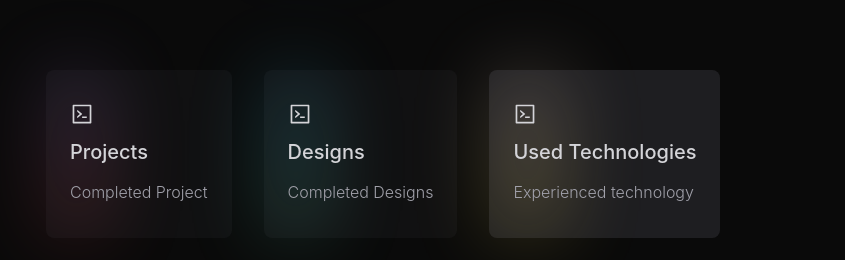
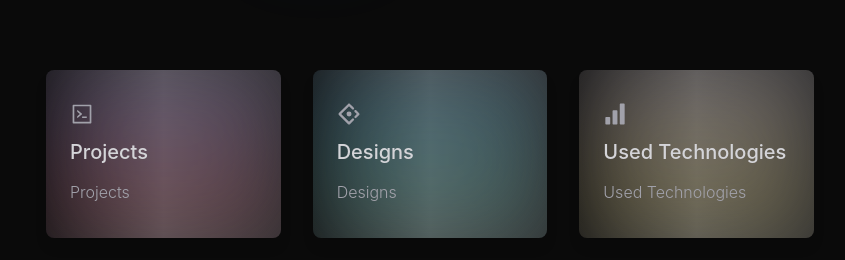
Before and after one commit to poyrazavsever/www.pavsever.com, a React (Create React App) app: page / in a window 1280 px wide. Shown: the part 540-800 px from the top of the page, without its empty margins (210-1055 px from the left). Built offline with nearby package versions, Linux system fonts and the light colour scheme; no server answers.

Commit message:
feat: done statsCard component

```diff
--- /dev/null
+++ b/src/Components/StatsCard.jsx
@@ -0,0 +1,21 @@
+import React from 'react';
+import { motion } from 'framer-motion';
+import ReactIcon from "./Icon";
+
+export const StatsCard = ({ title, value, gradientColors, iconName }) => {
+    return (
+        <div className='relative w-full px-6 py-8 bg-zinc-900 rounded-lg shadow-lg overflow-hidden'>
+            <motion.div
+                className='absolute inset-0 bg-gradient-to-r from-neutral-800 via-neutral-300 to-neutral-500'
+                animate={{ opacity: [0.1, 0.3, 0.1] }}
+                transition={{ duration: 12, repeat: Infinity}}
+            ></motion.div>
+            <div className='flex flex-col justify-start items-start gap-3 z-30 relative'>
+                <div><ReactIcon iconName={iconName} iconType={"ai"} classname="text-2xl text-zinc-400" /></div>
+                <div><h2 className='text-xl font-medium text-zinc-300'>{title}</h2></div>
+                <div><p className='text-base text-zinc-400 font-light'><span className='text-lg text-zinc-200 font-semibold'>{value}</span> {title}</p></div>
+            </div>
+            <div className={`absolute inset-0 bg-gradient-to-t ${gradientColors} opacity-20 blur-2xl`}></div>
+        </div>
+    );
+}
--- a/src/Pages/Home/Banner.jsx
+++ b/src/Pages/Home/Banner.jsx
@@ -2,10 +2,10 @@ import React, { useState, useEffect } from 'react';
 import ReactIcon from "../../Components/Icon";
 import { data as skillData } from "../../skillsData";
 import { motion, useAnimation } from 'framer-motion';
+import {StatsCard} from "../../Components/StatsCard"
 
 function Banner() {
     const iconStyle = "text-lg text-zinc-500 hover:text-neutral-200 transition-all";
-    const statboxStyle = "text-2xl text-zinc-300";
     const API = "https://api.github.com/users/poyrazavsever";
 
     const [repo, setRepo] = useState("");
@@ -86,38 +86,10 @@ function Banner() {
                 </div>
             </div>
 
-            <div>
-                <div className='hidden md:flex flex-col md:flex-row justify-start items-center gap-8'>
-                    <div className='relative px-6 py-8'>
-                        <div className='flex flex-col justify-start items-start gap-3 z-30'>
-                            <div><ReactIcon iconName={"AiOutlineCode"} iconType={"ai"} classname={statboxStyle} /></div>
-                            <div><h2 className='text-xl font-medium text-zinc-300'>Projects</h2></div>
-                            <div><p className='text-base text-zinc-400 font-light'><span className='text-lg text-zinc-200 font-semibold'>{repo}</span> Completed Project</p></div>
-                        </div>
-                        <div className='absolute bg-zinc-800 opacity-30 stroke-zinc-400 rounded-lg w-full h-full top-0 left-0 -z-30'></div>
-                        <div className='bg-gradient-to-t from-red-500 to-violet-400 rounded-lg w-1/3 h-full opacity-20 blur-2xl absolute top-0 left-0 -z-30'></div>
-                    </div>
-
-                    <div className='relative px-6 py-8'>
-                        <div className='flex flex-col justify-start items-start gap-3 z-30'>
-                            <div><ReactIcon iconName={"AiOutlineCode"} iconType={"ai"} classname={statboxStyle} /></div>
-                            <div><h2 className='text-xl font-medium text-zinc-300'>Designs</h2></div>
-                            <div><p className='text-base text-zinc-400 font-light'><span className='text-lg text-zinc-200 font-semibold'>{designs}</span> Completed Designs</p></div>
-                        </div>
-                        <div className='absolute bg-zinc-800 opacity-30 stroke-zinc-400 rounded-lg w-full h-full top-0 left-0 -z-30'></div>
-                        <div className='bg-gradient-to-t from-emerald-300 to-sky-400 rounded-lg w-1/3 h-full opacity-20 blur-2xl absolute top-0 left-0 -z-30'></div>
-                    </div>
-
-                    <div className='relative px-6 py-8'>
-                        <div className='flex flex-col justify-start items-start gap-3 z-30'>
-                            <div><ReactIcon iconName={"AiOutlineCode"} iconType={"ai"} classname={statboxStyle} /></div>
-                            <div><h2 className='text-xl font-medium text-zinc-300'>Used Technologies</h2></div>
-                            <div><p className='text-base text-zinc-400 font-light'><span className='text-lg text-zinc-200 font-semibold'>{useTech}</span> Experienced technology</p></div>
-                        </div>
-                        <div className='absolute bg-zinc-600 opacity-30 stroke-zinc-400 rounded-lg w-full h-full top-0 left-0 -z-30'></div>
-                        <div className='bg-gradient-to-t from-yellow-300 to-red-100 rounded-lg w-1/3 h-full opacity-20 blur-2xl absolute top-0 left-0 -z-30'></div>
-                    </div>
-                </div>
+            <div className='hidden md:flex md:flex-row items-center justify-between gap-8'>
+                <StatsCard iconName="AiOutlineCode" title="Projects" value={repo} gradientColors="from-red-500 to-violet-400" />
+                <StatsCard iconName="AiOutlineAntDesign" title="Designs" value={designs} gradientColors="from-emerald-300 to-sky-400" />
+                <StatsCard iconName="AiFillSignal" title="Used Technologies" value={useTech} gradientColors="from-yellow-300 to-red-100" />
             </div>
 
             <div className='absolute group mr-28 -z-20'>
```
